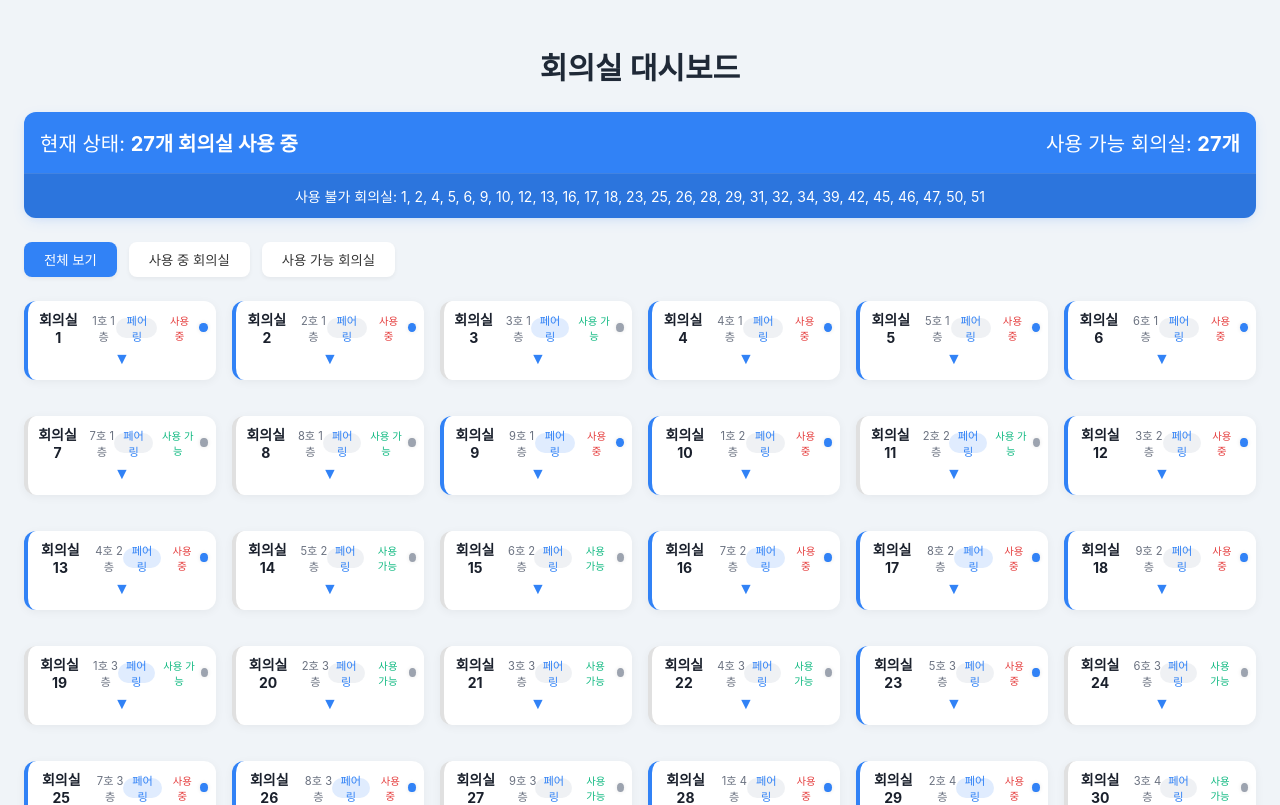
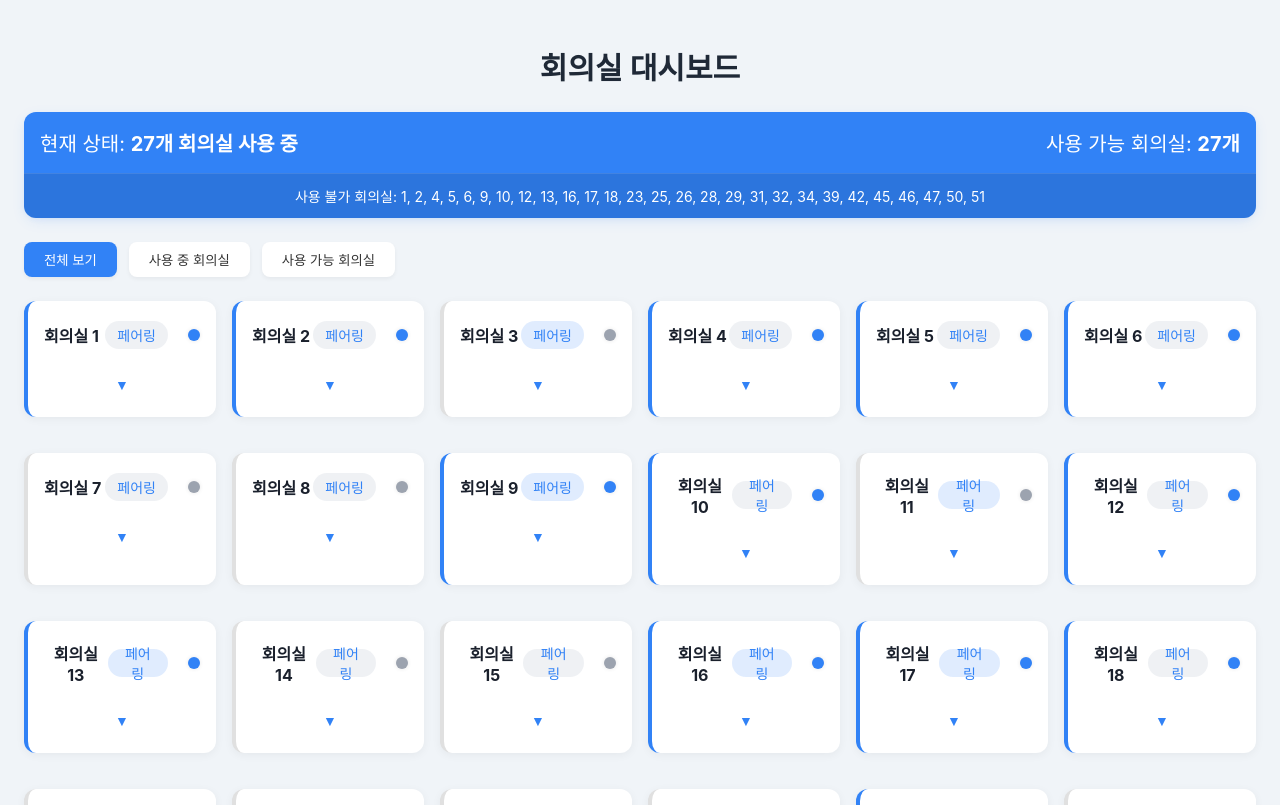
Before and after one commit to sebbbin/meetingroom_dashboard, a React (Create React App) app in the folder conference-room-dashboard/: page / in a window 1280 px wide. Shown: the top 805 px of the page. Built offline with nearby package versions, Linux system fonts and the light colour scheme.

Commit message:
[fix] ui 수정

```diff
--- a/conference-room-dashboard/src/components/ConferenceRoomDashboard.js
+++ b/conference-room-dashboard/src/components/ConferenceRoomDashboard.js
@@ -167,18 +167,16 @@ const ConferenceRoomDashboard = () => {
       overflow: 'hidden',
       backgroundColor: 'white',
       cursor: 'pointer',
-      padding: '0.5rem',
+      padding: '1rem',
       borderLeft: '4px solid transparent',
       transition: 'all 0.2s ease',
-      height: 'auto',
-      minHeight: '60px',
       '&:hover': {
         transform: 'translateY(-2px)',
         boxShadow: '0 4px 12px rgba(0, 0, 0, 0.1)'
       }
     },
     expandedCard: {
-      minHeight: '200px',
+      minHeight: '240px',
       backgroundColor: '#f0f7ff',
       gridRow: 'span 2',
       zIndex: 10,
@@ -218,15 +216,15 @@ const ConferenceRoomDashboard = () => {
       flexDirection: 'column',
       alignItems: 'center',
       justifyContent: 'center',
-      marginTop: '0',
+      marginTop: '0.75rem',
     },
     pairingButton: {
-      fontSize: '0.75rem',
-      padding: '0.15rem 0.5rem',
+      fontSize: '0.875rem',
+      padding: '0.25rem 0.75rem',
       borderRadius: '1rem',
       border: 'none',
       cursor: 'pointer',
-      height: '1.5rem',
+      height: '1.75rem',
       backgroundColor: 'rgba(49, 130, 246, 0.1)',
       color: mainColor,
       fontWeight: '500',
@@ -243,15 +241,12 @@ const ConferenceRoomDashboard = () => {
       backgroundColor: 'transparent',
       color: mainColor,
       cursor: 'pointer',
-      fontSize: '1rem',
-      padding: '0.25rem',
-      margin: '0 auto',
+      fontSize: '0.875rem',
+      padding: '0.25rem 0.75rem',
+      margin: '0.25rem auto',
       textAlign: 'center',
-      fontWeight: 'bold',
+      fontWeight: '500',
       transition: 'all 0.2s ease',
-      display: 'flex',
-      justifyContent: 'center',
-      width: '100%',
       '&:hover': {
         color: '#1c64f2'
       }
@@ -376,31 +371,24 @@ const ConferenceRoomDashboard = () => {
           >
             <div style={{
               ...styles.roomHeader,
-              padding: '0',
-              margin: '0',
+              padding: '0.25rem 0',
               borderBottom: expandedRoom === room.id ? '1px solid rgba(49, 130, 246, 0.1)' : 'none'
             }}>
               <div style={{
                 display: 'flex',
-                alignItems: 'center',
-                gap: '0.25rem'
+                alignItems: 'center'
               }}>
-                <span style={{...styles.roomTitle, fontSize: '0.875rem'}}>회의실 {room.id}</span>
-                <span style={{...styles.location, fontSize: '0.7rem'}}>{room.id % 9 === 0 ? 9 : room.id % 9}호 {Math.ceil(room.id / 9)}층</span>
+                <span style={styles.roomTitle}>회의실 {room.id}</span>
               </div>
 
               <div style={{
                 display: 'flex',
                 alignItems: 'center',
-                gap: '0.5rem',
-                marginLeft: '-0.15rem'
+                gap: '0.75rem'
               }}>
                 <button
                   style={{
                     ...styles.pairingButton,
-                    height: '1.25rem',
-                    fontSize: '0.7rem',
-                    padding: '0.1rem 0.4rem',
                     backgroundColor: room.pairing ? 'rgba(49, 130, 246, 0.15)' : 'rgba(233, 236, 239, 0.7)',
                   }}
                   onClick={(e) => {
@@ -414,22 +402,19 @@ const ConferenceRoomDashboard = () => {
                 <div style={{
                   display: 'flex',
                   alignItems: 'center',
-                gap: '0.35rem'
+                  gap: '0.5rem'
                 }}>
                   <span
                     style={{
-                    fontSize: '0.65rem',
+                      fontSize: '0.75rem',
                       fontWeight: '500',
                       color: room.status === 'on' ? '#e53e3e' : '#10b981',
                     }}
                   >
-                  {room.status === 'on' ? '사용 중' : '사용 가능'}
                   </span>
                   <div
                     style={{
                       ...styles.statusIndicator,
-                    width: '0.6rem',
-                    height: '0.6rem',
                       backgroundColor: room.status === 'on' ? '#3182F6' : '#9CA3AF'
                     }}
                   ></div>
@@ -437,14 +422,12 @@ const ConferenceRoomDashboard = () => {
               </div>
             </div>
 
-            <div style={{
-              ...styles.roomControls,
-              marginTop: '0'
-            }}>
+            <div style={styles.roomControls}>
               {expandedRoom !== room.id && (
                 <button
                   style={{
-                    ...styles.expandToggle
+                    ...styles.expandToggle,
+                    marginTop: '0.5rem'
                   }}
                   onClick={(e) => toggleRoomExpand(room.id, e)}
                 >
@@ -531,11 +514,12 @@ const ConferenceRoomDashboard = () => {
                 <button
                   style={{
                     ...styles.closeExpandButton,
-                    padding: '0.5rem'
+                    padding: '0.5rem',
+                    marginTop: '0.75rem'
                   }}
                   onClick={(e) => toggleRoomExpand(room.id, e)}
                 >
-                  ▲
+                  접기 ▲
                 </button>
               </div>
             )}
```
Lines whose indentation alone changed are shown as unchanged.
